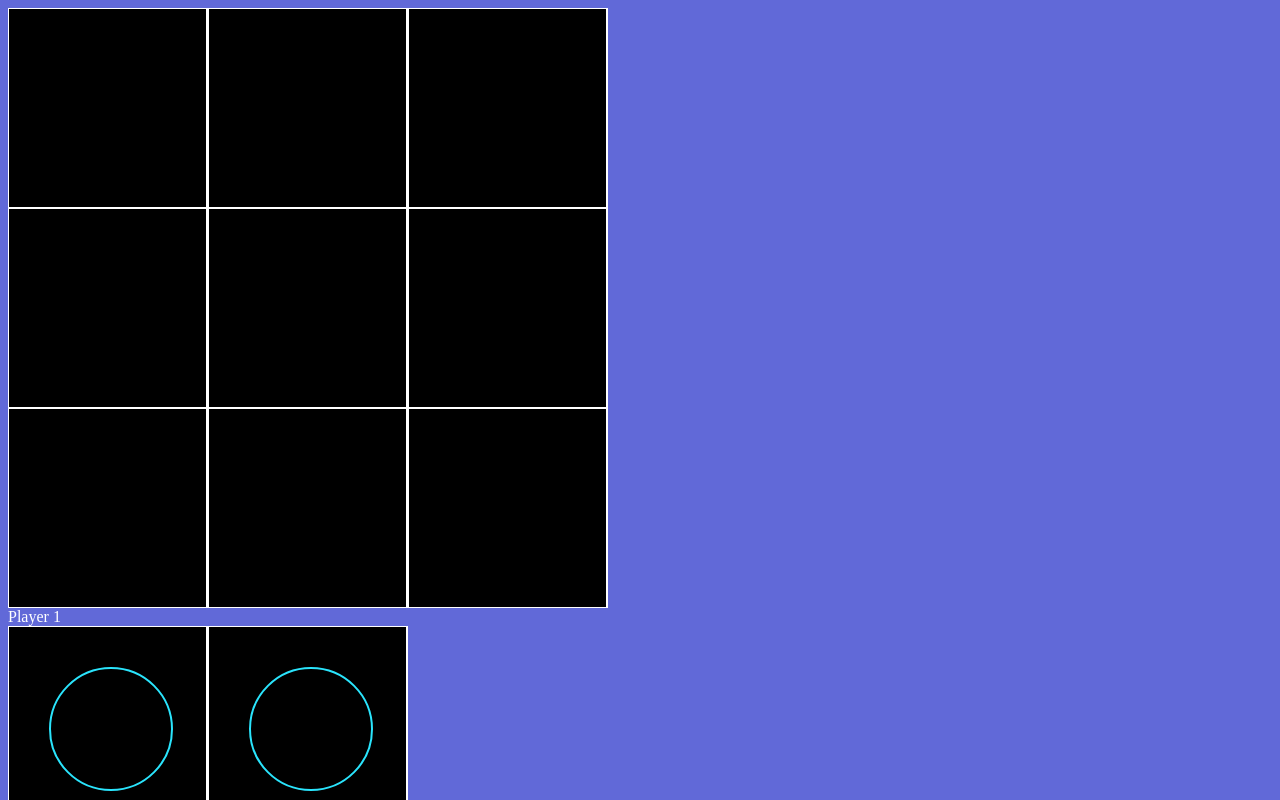
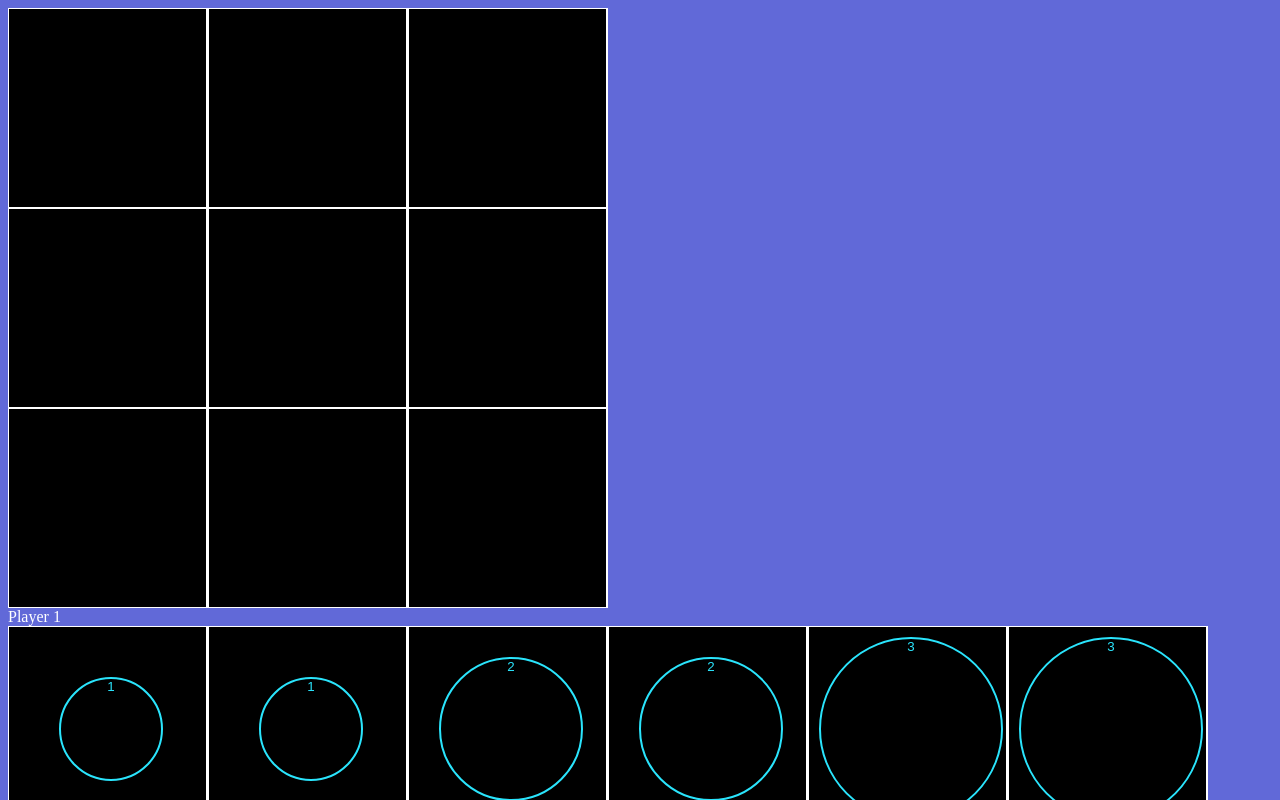
Before and after one commit to statox/tic-tac-wow, a SvelteKit app: page / in a window 1280 px wide. Shown: the top 800 px of the page. Built offline with nearby package versions, Linux system fonts and the light colour scheme.

Commit message:
UI tweaks

```diff
--- a/src/libs/components/PiecesCell.svelte
+++ b/src/libs/components/PiecesCell.svelte
@@ -14,7 +14,9 @@
             class:small-circle={Math.abs(piece.value) === 1}
             class:medium-circle={Math.abs(piece.value) === 2}
             class:large-circle={Math.abs(piece.value) === 3}
-        />
+        >
+            {piece.value}
+        </div>
     {/each}
 </button>
 
@@ -23,7 +25,6 @@
         border: white 1px solid;
         border-right: white 2px solid;
         background-color: black;
-        color: red;
         position: relative;
     }
 
@@ -33,28 +34,30 @@
 
     .player1 {
         border: solid #2ae4fc 2px;
+        color: #2ae4fc;
     }
     .player2 {
         border: solid #fc1a0a 2px;
+        color: #fc1a0a;
     }
     .piece {
         position: absolute;
     }
 
     .small-circle {
-        top: 40px;
-        left: 40px;
-        height: 120px;
-        width: 120px;
+        top: 50px;
+        left: 50px;
+        height: 100px;
+        width: 100px;
         border-radius: 50%;
         display: inline-block;
     }
 
     .medium-circle {
-        top: 25px;
-        left: 25px;
-        height: 150px;
-        width: 150px;
+        top: 30px;
+        left: 30px;
+        height: 140px;
+        width: 140px;
         border-radius: 50%;
         display: inline-block;
     }
--- a/src/libs/components/PlayerHand.svelte
+++ b/src/libs/components/PlayerHand.svelte
@@ -22,8 +22,8 @@
 <style>
     .overlay {
         display: grid;
-        grid-template-columns: repeat(2, 200px);
-        grid-template-rows: repeat(3, 200px);
+        grid-template-columns: repeat(6, 200px);
+        grid-template-rows: repeat(1, 200px);
         grid-auto-flow: row;
     }
 </style>
```
